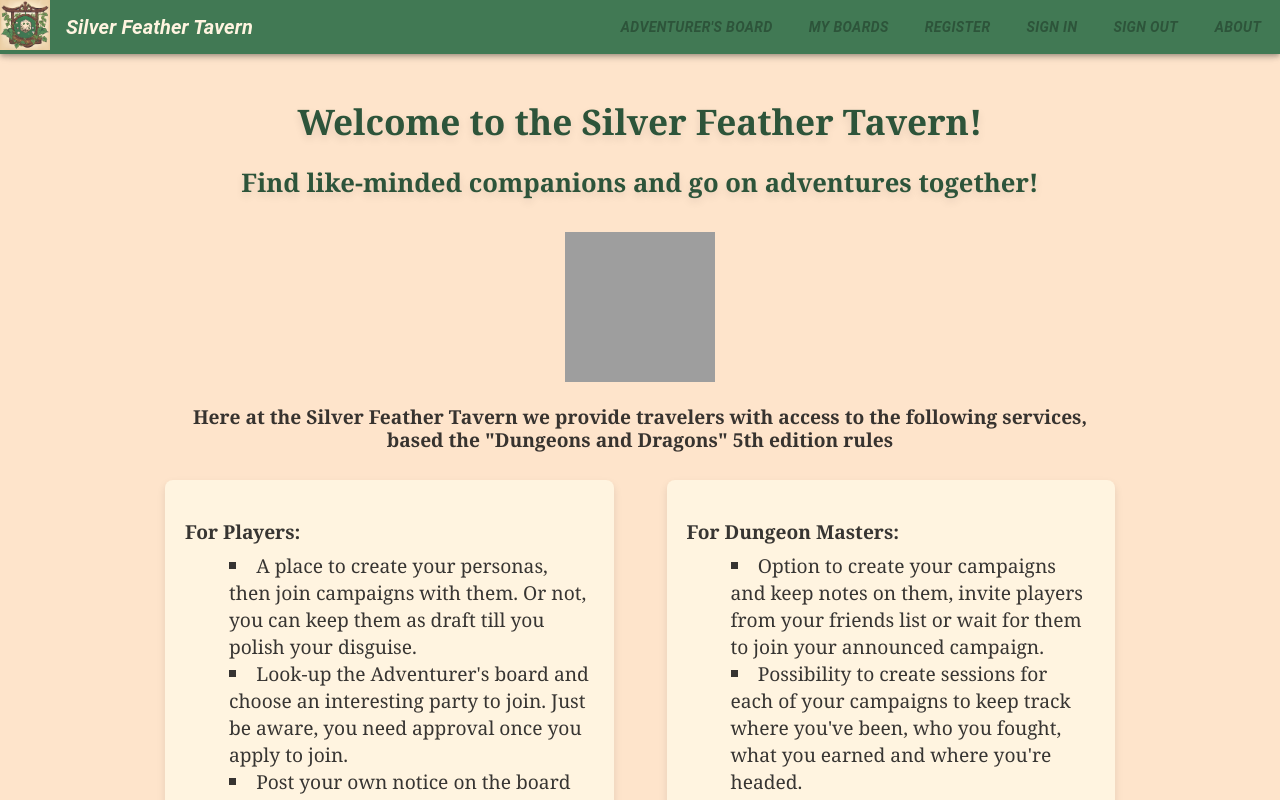
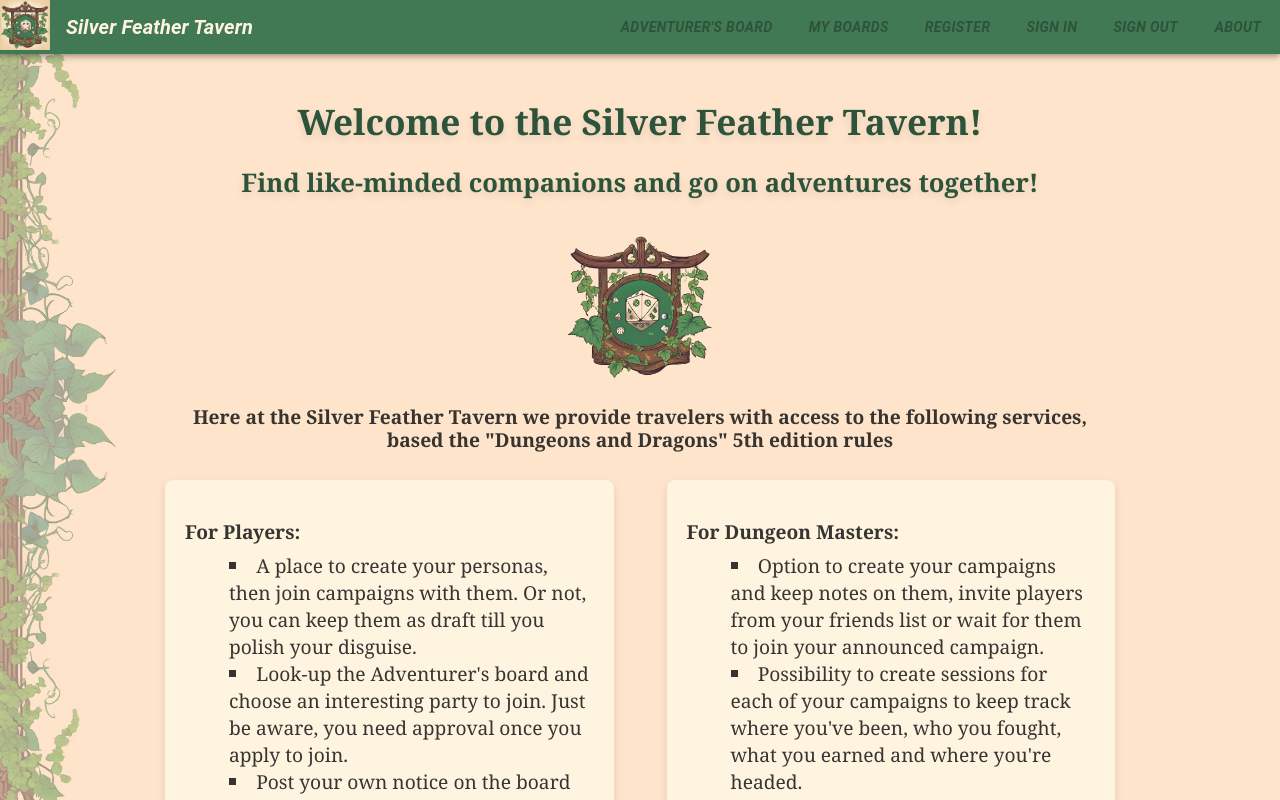
Before and after one commit to Jenaldin/Silver-Feather_React_Jul2024, a React (Vite) app in the folder client/: page / in a window 1280 px wide. Shown: the top 800 px of the page. Built offline with nearby package versions, Linux system fonts and the light colour scheme; grey boxes are pictures that could not be loaded.

Commit message:
Added graphic elements and styling for better look

```diff
--- a/client/index.html
+++ b/client/index.html
@@ -8,6 +8,7 @@
     <title>Silver Feather Tavern</title>
   </head>
   <body>
+    <div class="decorative-background"></div>
     <div id="root"></div>
     <script type="module" src="/src/main.jsx"></script>
   </body>
--- a/client/public/styles/styles.css
+++ b/client/public/styles/styles.css
@@ -8,6 +8,22 @@
    padding: 0;
    margin: 0;
    box-sizing: border-box;
+}
+
+body {
+	position: relative;
+}
+
+.decorative-background {
+	position:fixed;
+	top: 0;
+	left: 0;
+	width: 150px;
+	height: 100vh;
+	background: url('../images/bckgr-vines.png') no-repeat center center;
+	background-size: cover;
+	opacity: 0.5;
+	pointer-events: none;
 }
 
 h1, h2, h3, h4, h5, h6 {
--- a/client/src/components/header/Header.jsx
+++ b/client/src/components/header/Header.jsx
@@ -42,10 +42,10 @@ export default function Header() {
                   <Button sx={buttonStyle('/register')}>Register</Button>
                </Link>
                <Link to="/sign-in" style={{ textDecoration: 'none' }}>
-               <Button sx={buttonStyle('/login')}>Sign in</Button>
+                  <Button sx={buttonStyle('/sign-in')}>Sign in</Button>
                </Link>
                <Link to="/sign-out" style={{ textDecoration: 'none' }}>
-               <Button sx={buttonStyle('/logout')}>Sign out</Button>
+                  <Button sx={buttonStyle('/sign-out')}>Sign out</Button>
                </Link>
                <Link to="/about" style={{ textDecoration: 'none' }}>
                   <Button sx={buttonStyle('/about')}>About</Button>
```
Also changed, not shown: client/public/images/bckgr-vines.png (added), client/public/images/logo.png (added). Lines whose indentation alone changed are shown as unchanged.
